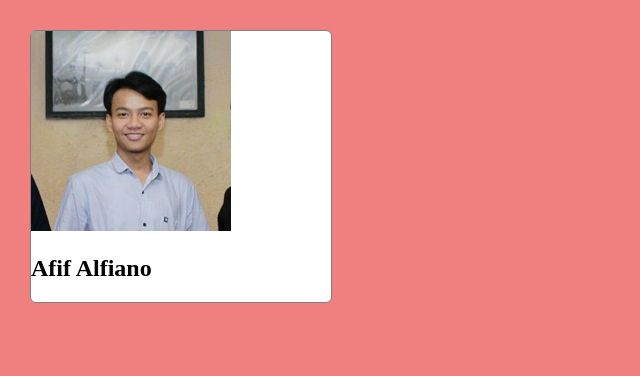
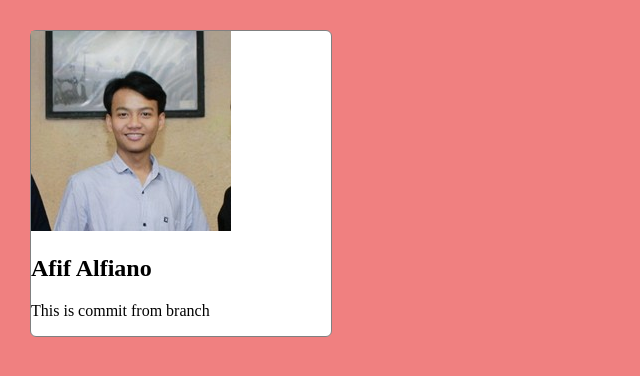
Before and after one commit to afifalfiano/learning, a plain HTML site: page index.html in a window 1280 px wide. Shown: the top 376 px of the page, without its empty margins (0-640 px from the left). Drawn offline with Linux system fonts and the light colour scheme.

Commit message:
Test commit from branch

```diff
--- a/index.html
+++ b/index.html
@@ -8,6 +8,7 @@
     <div id="profile-container">
         <img id="profile-image" src="afif.jpg" alt="AfifAlfiano">
         <h2 id="profile-name">Afif Alfiano</h2>
+        <p>This is commit from branch</p>
     </div>
 </body>
 </html>
```
